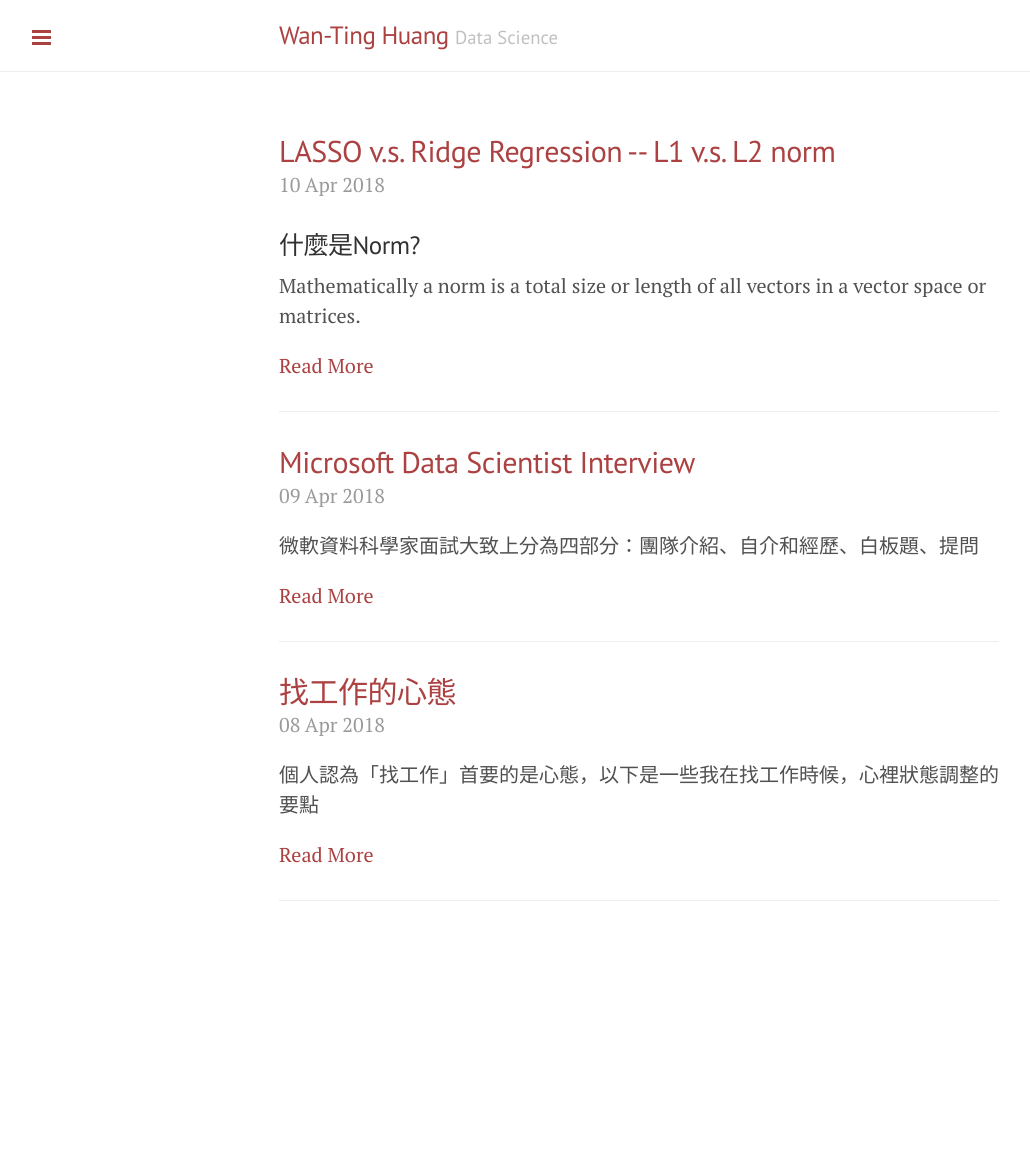
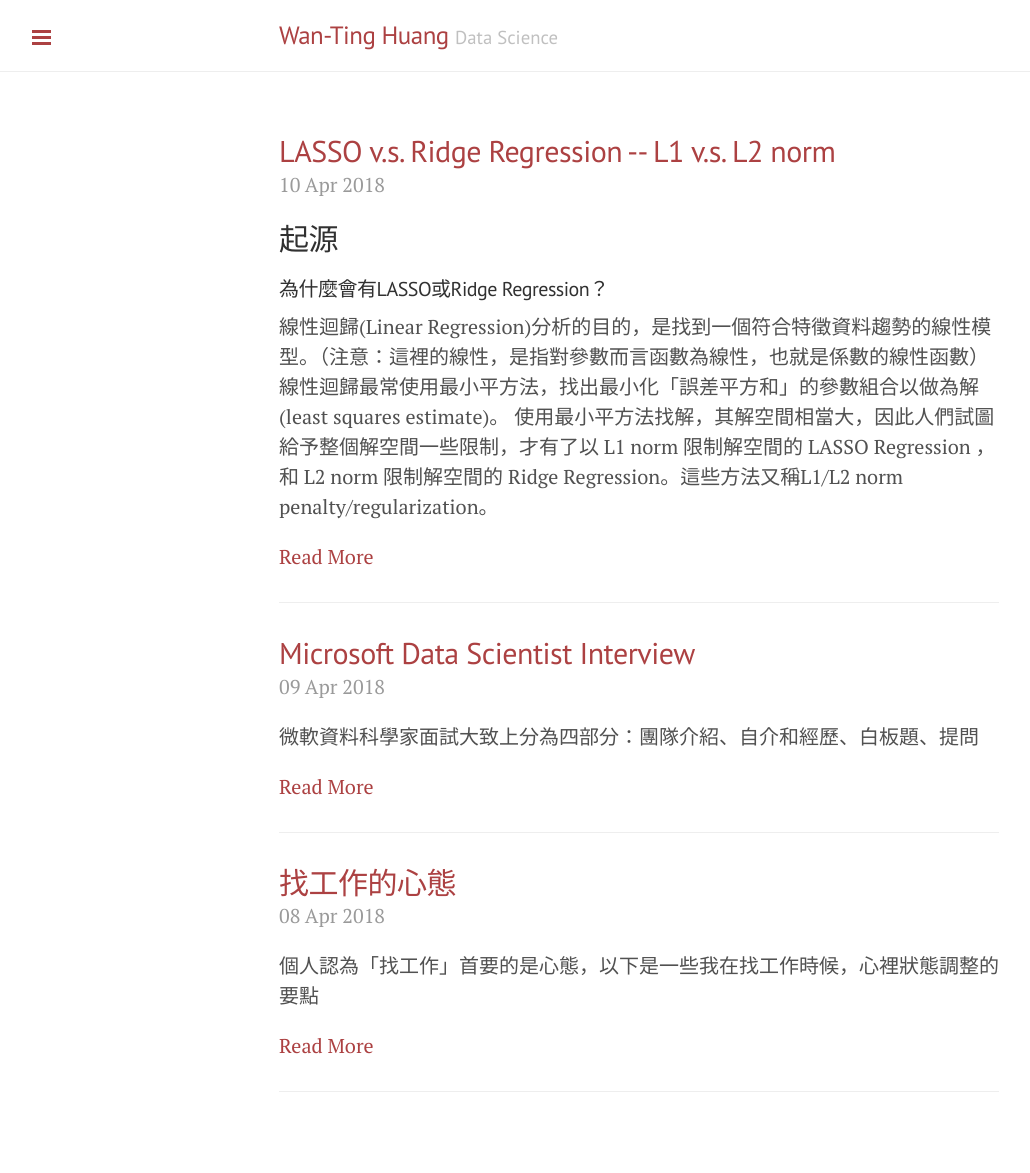
Before and after one commit to wantinghuang/wantinghuang.github.io, a Jekyll site: the page built from index.html, in a window 1280 px wide. Shown: the whole page, without its empty margins (1-1031 px from the left). Built offline with Jekyll 4.4.1, drawn with Linux system fonts in a browser that asks for light colours; the list of posts is cut into pages by our own code; before the commit the page ends 982 px from its top, so only the background shows below that.

Commit message:
Update 2018-04-10-l1-l2norm.md

```diff
--- a/_posts/2018-04-10-l1-l2norm.md
+++ b/_posts/2018-04-10-l1-l2norm.md
@@ -2,12 +2,6 @@
 layout: post
 title: LASSO v.s. Ridge Regression -- L1 v.s. L2 norm
 ---
-### 什麼是Norm?
-
-Mathematically a norm is a total size or length of all vectors in a vector space  or matrices.
-
-<!-- more -->
-
 <!--
 如何在github上的md file放入數學式：https://www.youtube.com/watch?v=dpVnmxpVdvg
 在latex線上編輯器(http://latex.codecogs.com/eqneditor/editor.php)中輸入數學式，複製圖片網址，然後貼到以下![name](address)即可顯示數學式圖片
@@ -15,6 +9,20 @@ Mathematically a norm is a total size or length of all vectors in a vector space
 或直接輸入latex數學代碼於 “ https://latex.codecogs.com/svg.latex?\Large&space; ” 後
 例如：<img src="https://latex.codecogs.com/svg.latex?\Large&space;x=\frac{-b\pm\sqrt{b^2-4ac}}{2a}" title="\Large x=\frac{-b\pm\sqrt{b^2-4ac}}{2a}" />
 -->
+## 起源
+#### 為什麼會有LASSO或Ridge Regression？
+線性迴歸(Linear Regression)分析的目的，是找到一個符合特徵資料趨勢的線性模型。（注意：這裡的線性，是指對參數而言函數為線性，也就是係數的線性函數）
+線性迴歸最常使用最小平方法，找出最小化「誤差平方和」的參數組合以做為解(least squares estimate)。
+使用最小平方法找解，其解空間相當大，因此人們試圖給予整個解空間一些限制，才有了以 L1 norm 限制解空間的 LASSO Regression ，和 L2 norm 限制解空間的 Ridge Regression。這些方法又稱L1/L2 norm penalty/regularization。
+
+<!-- more -->
+
+<br>
+
+### 什麼是Norm?
+
+Mathematically a norm is a total size or length of all vectors in a vector space  or matrices.
+
 定義一個向量
 
 ![vector x](https://latex.codecogs.com/gif.latex?x%3D%20%5Cbegin%7Bbmatrix%7D%20x_1%5C%5C%20x_2%5C%5C%20%5Cvdots%20%5C%5C%20x_n%20%5Cend%7Bbmatrix%7D)
@@ -23,17 +31,11 @@ Mathematically a norm is a total size or length of all vectors in a vector space
 
 L<sup>1</sup> norm 為
 
-![l1 nrom](https://latex.codecogs.com/svg.latex?\Large&space;x=\sum{\|x_{i}\|}=\|\beta\|)
+![l1 nrom](https://latex.codecogs.com/svg.latex?\Large&space;x=\sum{|x_{i}|}=|\beta|)
 
 L<sup>2</sup> norm 為
 
 ![l2 nrom](https://latex.codecogs.com/svg.latex?\Large&space;x=\sqrt{\sum{x_{i}^{2}}}=\left\|\beta\right\|^{2}_{2})
-
-
-<br>
-
-## 起源
-#### 為什麼會有LASSO或Ridge Regression？
 
 <br>
 
```
Also changed, not shown: other parts of _posts/2018-04-10-l1-l2norm.md (+1 -1 lines).
